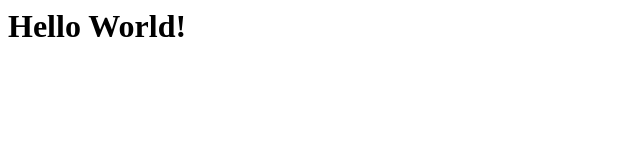
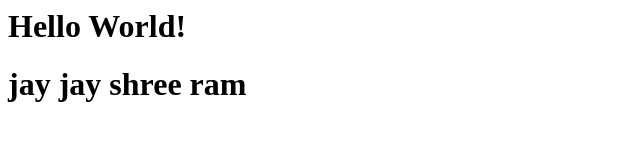
Before and after one commit to solanki-nikhil/RudraGraphics, a plain HTML site: page index.html in a window 1280 px wide. Shown: the whole page, without its empty margins (0-640 px from the left). Drawn offline with Linux system fonts and the light colour scheme.

Commit message:
add shree ram

```diff
--- a/index.html
+++ b/index.html
@@ -1,2 +1,4 @@
 
 <h1>Hello World!</h1>
+
+<h1 style="size: 500px;"> jay jay shree ram</h1>
```
